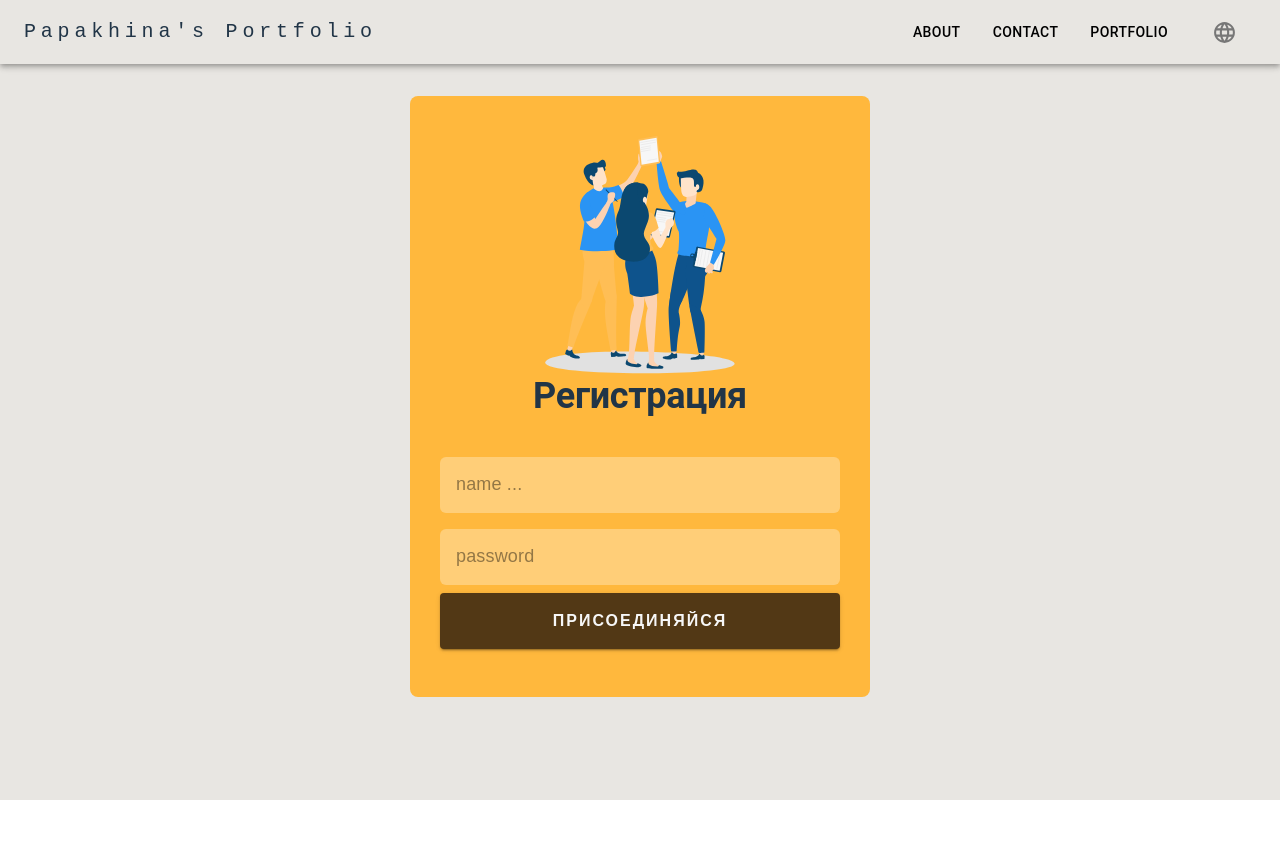
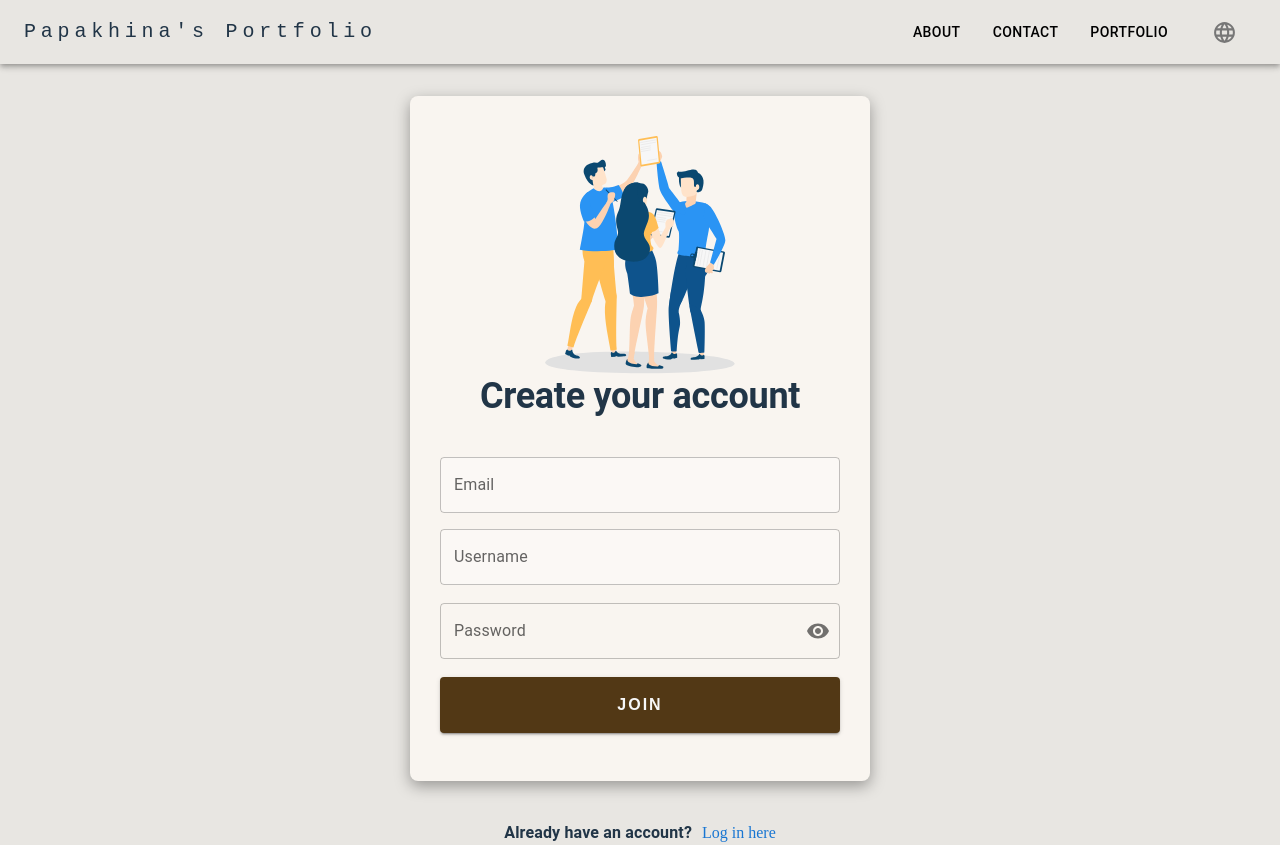
Before and after one commit to PapakhinaIrina/My_portfolio_app, a React (Create React App) app in the folder my_portfolio_app/: page /portfolio/signup in a window 1280 px wide. Before the commit the page ends 800 px from the top, so only its background shows below. Built offline with nearby package versions, Linux system fonts and the light colour scheme; some icons are missing.

Commit message:
fix ui Sign up page

```diff
--- a/my_portfolio_app/public/assets/locales/en/translation.json
+++ b/my_portfolio_app/public/assets/locales/en/translation.json
@@ -8,5 +8,10 @@
   "planner": "Planner",
   "photogallery": "Photogallery",
   "communication": "Communication",
-  "social_media": "Social media"
+  "social_media": "Social media",
+  "user_name": "Your name",
+  "create_account": "Create your account",
+  "join": "Join",
+  "has_account": "Already have an account?",
+  "login_in_here": "Log in here"
 }
--- a/my_portfolio_app/src/features/SignUpButton/index.jsx
+++ b/my_portfolio_app/src/features/SignUpButton/index.jsx
@@ -1,7 +1,12 @@
 import React from "react"
+import { useTranslation } from 'react-i18next'
 import { Button } from "@mui/material"
 
-export const SignUpButton = ({ onClick }) => (
+
+export const SignUpButton = ({ onClick }) => {
+  const { t } = useTranslation()
+
+  return (
   <Button
     onClick={onClick}
     type="submit"
@@ -20,7 +25,9 @@ export const SignUpButton = ({ onClick }) => (
       textAlign: "center",
       letterSpacing: "2px",
       transition: "all 0.375s",
+      marginTop: "18px",
     }}>
-      Присоединяйся
+      {t("join")}
   </Button>
   )
+}
--- /dev/null
+++ b/my_portfolio_app/src/pages/SignUp/Account.jsx
@@ -0,0 +1,38 @@
+import React from "react";
+import { useTranslation } from "react-i18next";
+import { Box, Container, Typography, Link } from "@mui/material";
+
+export const Account = () => {
+  const { t } = useTranslation();
+
+  return (
+    <Container
+      sx={{
+        display: "flex",
+        justifyContent: "center",
+        alignItems: "center",
+        marginTop: "40px",
+        width: "500px",
+      }}
+    >
+      <Box>
+        <Typography
+          sx={{
+            fontWeight: "bold",
+          }}
+        >
+          {t("has_account")}
+        </Typography>
+      </Box>
+      <Box
+        sx={{
+          marginLeft: "10px",
+        }}
+      >
+        <Link href="#" underline="none">
+          {t("login_in_here")}
+        </Link>
+      </Box>
+    </Container>
+  );
+};
--- a/my_portfolio_app/src/pages/SignUp/Input.jsx
+++ b/my_portfolio_app/src/pages/SignUp/Input.jsx
@@ -1,4 +1,4 @@
-import { Input, FormControl } from "@mui/material"
+import { TextField, FormControl } from "@mui/material"
 import { useFormContext } from "react-hook-form"
 import { findInputError } from "./utils"
 import { isFormInvalid } from "./utils"
@@ -6,11 +6,8 @@ import { InputError } from "../../shared/ui/InputError"
 
 
 
-export const InputForm = ({  validation, type, id, placeholder, label }) => {
-  const {
-    register,
-    formState: { errors },
-  } = useFormContext()
+export const InputForm = ({  validation, type, id, label }) => {
+  const { register, formState: { errors } } = useFormContext();
 
   const inputError = findInputError(errors, label)
   const isInvalid = isFormInvalid(inputError)
@@ -23,16 +20,17 @@ export const InputForm = ({  validation, type, id, placeholder, label }) => {
         {isInvalid && (
           <InputError/>
           )}
-      <Input
+      <TextField
         autoComplete="off"
         disableUnderline={true}
+        label={label}
+        id={id}
+        fullWidth
         sx={{
-          // color: "rgba(95, 65, 32, 0.376)",
           color: "black",
           outline: "none",
           width: "100%",
           height: "56px",
-          padding: "0 16px",
           border: "0",
           background: "RGB(255 255 255 / 30%)",
           borderRadius: "6px",
@@ -42,9 +40,7 @@ export const InputForm = ({  validation, type, id, placeholder, label }) => {
           fontSize: "18px",
           transition: "0.4s"
         }}
-          id={id}
           type={type}
-          placeholder={placeholder}
           {...register(label, validation)}
       />
     </FormControl>
--- /dev/null
+++ b/my_portfolio_app/src/pages/SignUp/PasswordInput.jsx
@@ -0,0 +1,34 @@
+import { FormControl, InputLabel, InputAdornment, OutlinedInput, IconButton  } from "@mui/material"
+import { VisibilityOff, Visibility } from "@mui/icons-material"
+
+
+export const PasswordInput = ({setShowPassword, showPassword}) => {
+  const handleClickShowPassword = () => setShowPassword((show) => !show);
+
+  return (
+    <FormControl
+    sx={{
+      width: "100%",
+      marginTop: "10px"
+      }}
+      variant="outlined">
+      <InputLabel htmlFor="outlined-adornment-password">Password</InputLabel>
+      <OutlinedInput
+        id="outlined-adornment-password"
+        type={showPassword ? 'text' : 'password'}
+        endAdornment={
+          <InputAdornment position="end">
+            <IconButton
+              aria-label="toggle password visibility"
+              onClick={handleClickShowPassword}
+              edge="end"
+            >
+              {showPassword ? <VisibilityOff /> : <Visibility />}
+            </IconButton>
+          </InputAdornment>
+        }
+        label="Password"
+      />
+      </FormControl>
+  )
+}
--- a/my_portfolio_app/src/pages/SignUp/SignUp.js
+++ b/my_portfolio_app/src/pages/SignUp/SignUp.js
@@ -1,24 +1,33 @@
-import React from "react"
+import React, { useState } from "react"
 import { FormProvider, useForm } from "react-hook-form"
 import { SignUpContainer } from "../../widgets/SignUpContainer"
 import { InputForm } from "./Input"
 import { SignUpButton } from "../../features/SignUpButton"
-import { name_validation, password_validation } from "./utils"
+import { user_name_validation, login_name_validation } from "./utils"
+import { PasswordInput } from "./PasswordInput"
+import { Account } from "./Account"
 
 const SignUp = () => {
   const methods = useForm();
+  const [showPassword, setShowPassword] = useState(false);
+
   const onSubmitEvent = methods.handleSubmit(data => console.log('data', data))
 
   return (
+    <>
       <SignUpContainer>
         <FormProvider {...methods} >
           <form onSubmit={e => e.preventDefault()} noValidate autoComplete="off">
-          <InputForm {...name_validation} />
-          <InputForm {...password_validation} />
+            <InputForm {...login_name_validation} />
+            <InputForm {...user_name_validation} />
+            <PasswordInput setShowPassword={setShowPassword} showPassword={showPassword}/>
             <SignUpButton onClick={onSubmitEvent} />
           </form>
         </FormProvider>
       </SignUpContainer>
+      <Account />
+    </>
+
   )
 }
 export default SignUp;
--- a/my_portfolio_app/src/pages/SignUp/utils.js
+++ b/my_portfolio_app/src/pages/SignUp/utils.js
@@ -1,5 +1,4 @@
 export const findInputError = (errors, name) => {
-
   const filteredErrors = Object.keys(errors)
     .filter(key => key.includes(name))
     .reduce((acc, key) => {
@@ -16,12 +15,11 @@ export const isFormInvalid = (err) => {
     return false
 }
 
-export const name_validation = {
-  name: 'name',
-  label: 'name',
+export const user_name_validation = {
+  name: 'username',
+  label: 'Username',
   type: 'text',
-  id: 'name',
-  placeholder: 'name ...',
+  id: 'username',
   validation: {
     required: {
       value: true,
@@ -34,20 +32,19 @@ export const name_validation = {
   },
 }
 
-export const password_validation = {
-  name: 'password',
-  label: 'password',
-  type: 'password',
-  id: 'password',
-  placeholder: 'password',
+export const login_name_validation  = {
+  name: 'email',
+  label: 'Email',
+  type: 'text',
+  id: 'email',
   validation: {
     required: {
       value: true,
       message: 'required',
     },
-    minLength: {
-      value: 6,
-      message: 'min 6 characters',
+    maxLength: {
+      value: 90,
+      message: '30 characters max',
     },
   },
 }
--- a/my_portfolio_app/src/widgets/SignUpContainer/index.jsx
+++ b/my_portfolio_app/src/widgets/SignUpContainer/index.jsx
@@ -1,4 +1,5 @@
 import React from "react"
+import { useTranslation } from 'react-i18next'
 import { Container, Box, Typography } from "@mui/material"
 import { Link } from "react-router-dom"
 import { Icon } from "@iconify/react"
@@ -8,6 +9,7 @@ import { spacing } from "../../shared/constants/spacing"
 
 
 export const SignUpContainer = ({ children }) => {
+  const { t } = useTranslation();
 
   return(
     <Container disableGutters
@@ -38,9 +40,10 @@ export const SignUpContainer = ({ children }) => {
           width: "400px",
           padding: "40px 30px 32px",
           borderRadius: "8px",
-          backgroundColor: "rgb(255, 184, 61)",
+          backgroundColor: "#f9f5f0",
           textAlign: "center",
-          transition: "0.4s"
+          transition: "0.4s",
+          boxShadow: "rgba(0, 0, 0, 0.35) 0px 5px 15px"
         }}>
         <img src={image} alt=""width="190px" padding="5px"/>
         <Typography
@@ -51,7 +54,7 @@ export const SignUpContainer = ({ children }) => {
           fontWeight: "600",
           margin: "0 0  30px"
         }}>
-          Регистрация
+          { t("create_account") }
         </Typography>
           { children }
       </Box>
```
Also changed, not shown: my_portfolio_app/public/assets/locales/deu/translation.json (+7 -1 lines), my_portfolio_app/public/assets/locales/fr/translation.json (+7 -1 lines), my_portfolio_app/public/assets/locales/rus/translation.json (+6 -1 lines). Lines whose indentation alone changed are shown as unchanged.
